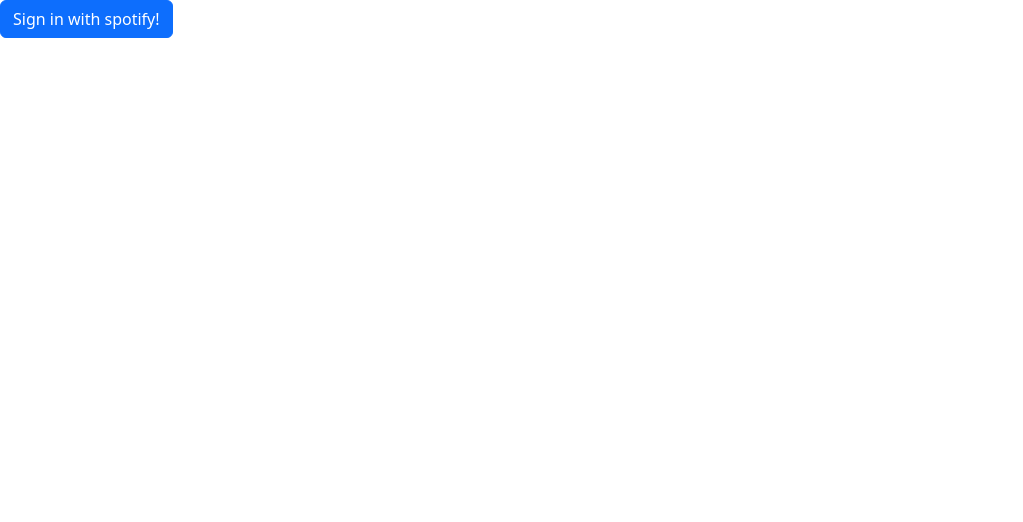
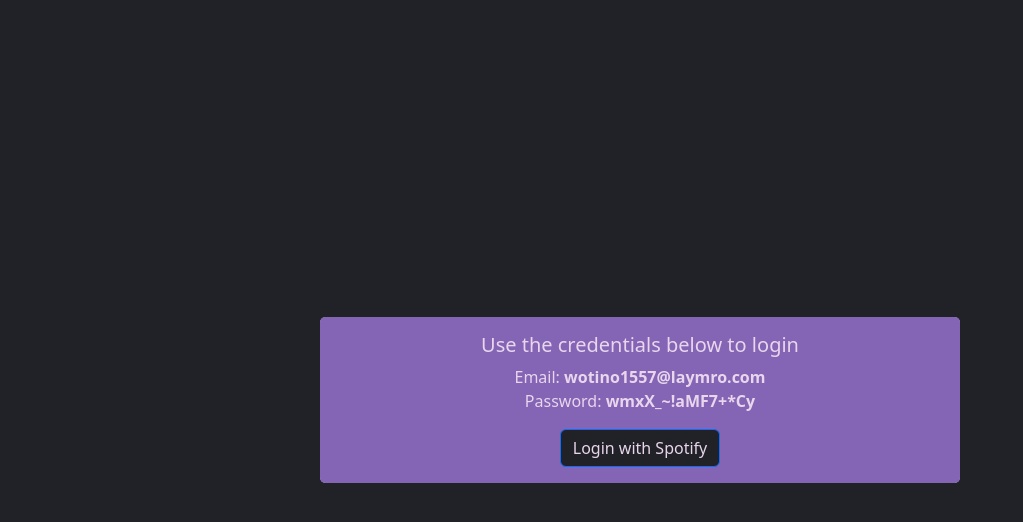
Before and after one commit to yosefzebene/spotify-playlist-builder, a React (Create React App) app: page / in a window 1280 px wide. Shown: the top 522 px of the page, without its empty margins (0-1023 px from the left). Built offline with nearby package versions, Linux system fonts and the light colour scheme; no server answers; what spotify-web-api-js would draw is missing.

Commit message:
Added Login component with styling

```diff
--- a/src/App.css
+++ b/src/App.css
@@ -1,3 +1,8 @@
+.App {
+    background-color: #212227;
+    height: 100vh;
+}
+
 .vstack {
     padding: 10px 0;
 }
@@ -5,7 +10,6 @@
 ::-webkit-scrollbar {
     display: none;
 }
-
 
 audio::-webkit-media-controls-panel {
     background-color: #E9D6EC;
--- a/src/App.js
+++ b/src/App.js
@@ -1,8 +1,8 @@
 import './App.css';
-import { getToken, currentToken, redirectToSpotifyAuthorize, getRefreshToken } from './spotify_auth/spotify';
+import { getToken, currentToken, getRefreshToken } from './spotify_auth/spotify';
 import { useState, useEffect } from 'react';
-import Button from 'react-bootstrap/Button';
 import HomePage from './components/HomePage.js';
+import Login from './components/Login.js';
 
 function App() {
   const [spotifyToken, setSpotifyToken] = useState('');
@@ -56,7 +56,7 @@
   return (
     <div className="App">
       { spotifyToken ?
-        <HomePage spotifyToken={spotifyToken} /> : <Button onClick={redirectToSpotifyAuthorize}>Sign in with spotify!</Button>
+        <HomePage spotifyToken={spotifyToken} /> : <Login />
       }
     </div>
   );
--- /dev/null
+++ b/src/components/Login.css
@@ -0,0 +1,26 @@
+.App .login-card {
+    margin: 0;
+    position: absolute;
+    width: 50%;
+    top: 50%;
+    left: 50%;
+    -ms-transform: translate(-50%, -50%);
+    transform: translate(-50%, -50%);
+    border: 0;
+}
+
+.login-card .card-body {
+    background-color: #8364B5;
+    color: #E9D6EC;
+    border-radius: 5px;
+}
+
+.login-card button {
+    background-color: #212227;
+    color: #E9D6EC;
+}
+
+.login-card button:hover {
+    background-color: #2d2f30;
+    transition-duration: 300ms;
+}
--- /dev/null
+++ b/src/components/Login.js
@@ -0,0 +1,23 @@
+import Button from 'react-bootstrap/Button';
+import Card from 'react-bootstrap/Card';
+import { redirectToSpotifyAuthorize } from '../spotify_auth/spotify';
+import './Login.css';
+
+const Login = () => {
+    return (
+        <Card className='login-card text-center'>
+            <Card.Body>
+                <Card.Title>
+                    Use the credentials below to login
+                </Card.Title>
+                <Card.Text>
+                    Email: <b>wotino1557@laymro.com</b> <br />
+                    Password: <b>wmxX_~!aMF7+*Cy</b>
+                </Card.Text>
+                <Button onClick={redirectToSpotifyAuthorize}>Login with Spotify</Button>
+            </Card.Body>
+        </Card>
+    );
+};
+
+export default Login;
```
